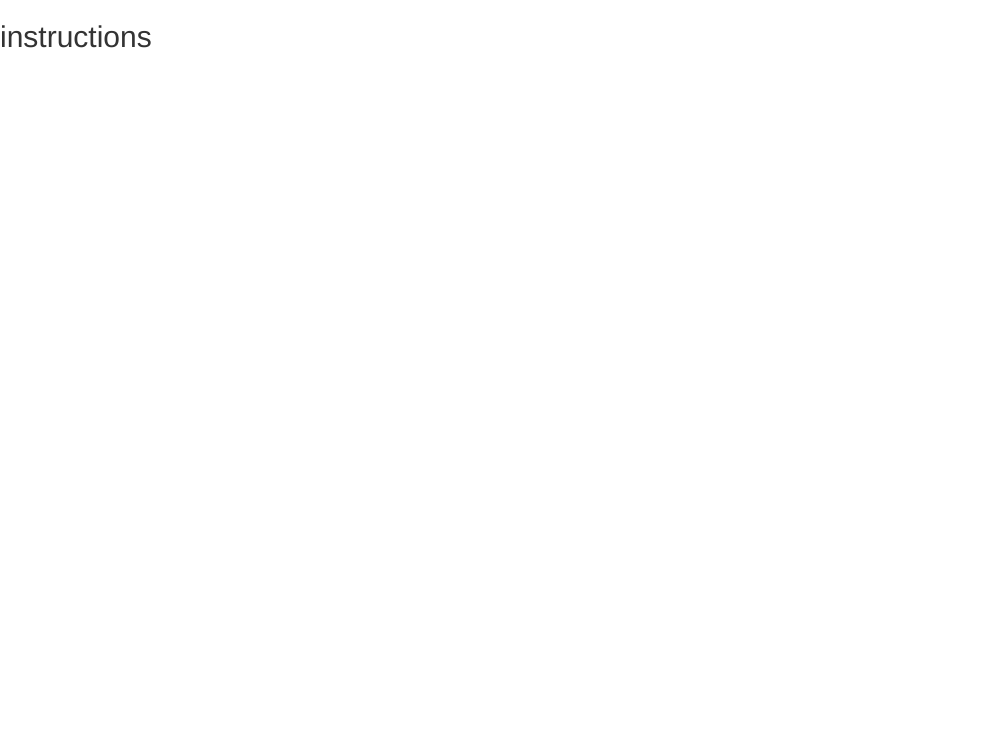
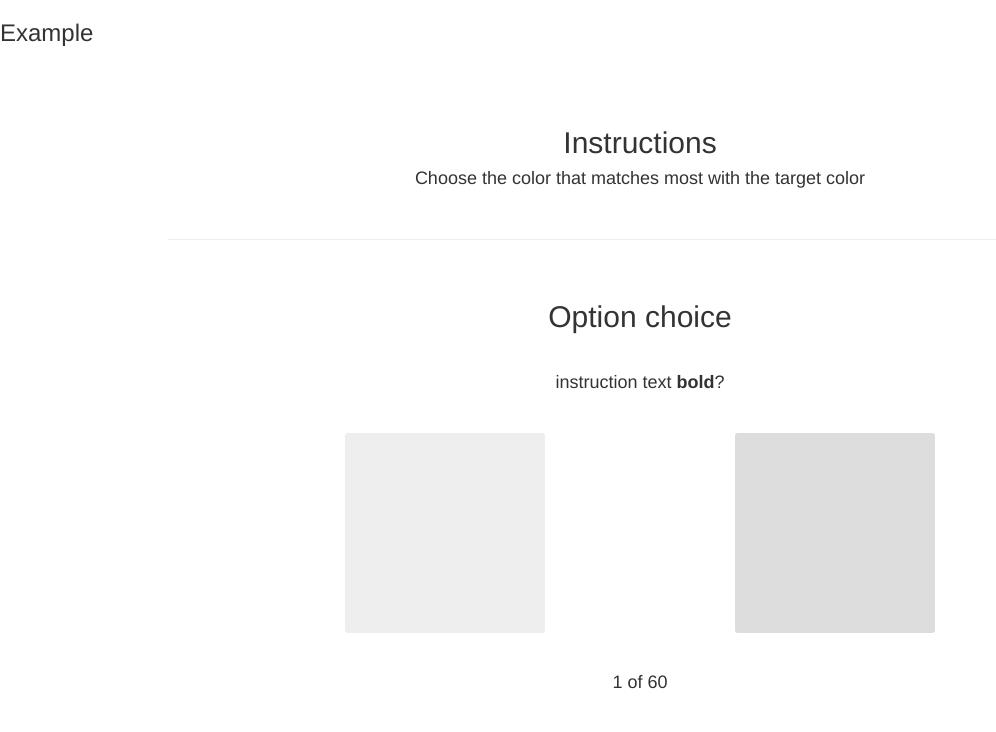
Before and after one commit to kunanit/mcmc-with-colors, a Django app: page /colortask/instructions/ in a window 1280 px wide. Before the commit the part shown is almost empty. Shown: the top 732 px of the page, without its empty margins (0-996 px from the left). Run offline with Django 3.2, Linux system fonts and the light colour scheme; some libraries are stand-ins or nearby versions.

```diff
--- a/colortask/templates/colortask/instructions.html
+++ b/colortask/templates/colortask/instructions.html
@@ -6,5 +6,41 @@
 {% endblock %}
 
 {% block content %}
-<h2> instructions </h2>
+
+
+<h3> Example </h3>
+<div class="container">
+      <!-- Example row of columns -->
+      <div class="row header">
+        <div class="col-md-10 col-md-offset-1">
+
+        <h2> Instructions </h2>
+		<h4> Choose the color that matches most with the target color </h4>
+		<br>
+		<hr>
+		<br>
+          <h2> Option choice </h2>
+          <br>
+           <h4>instruction text <span class="target-color">bold</span>?</h4>
+
+        </div>
+      </div>
+
+      <div class="row">
+
+        <!-- option 1 -->
+        <div class="col-xs-6 col-md-4 col-md-offset-2">
+          <div id="color-left" class="color-square" style="background-color:#eee;"></div>
+        </div>
+
+        <!-- option 2 -->
+        <div class="col-xs-6 col-md-4">
+          <div id="color-right" class="color-square" style="background-color:#ddd;"></div>
+        </div>
+      </div>
+      <!-- <hr> -->
+      <div class="row">
+           <h4><span id="counter-value">1</span> of <span id="max-questions">60</span></h4>
+      </div>
+    </div>
 {% endblock %}
--- a/requirements.txt
+++ b/requirements.txt
@@ -9,3 +9,4 @@ pycrypto==2.6.1
 django-bootstrap3==5.1.1
 boto==2.36.0
 django-storages==1.1.8
+scipy=0.15.1
```
